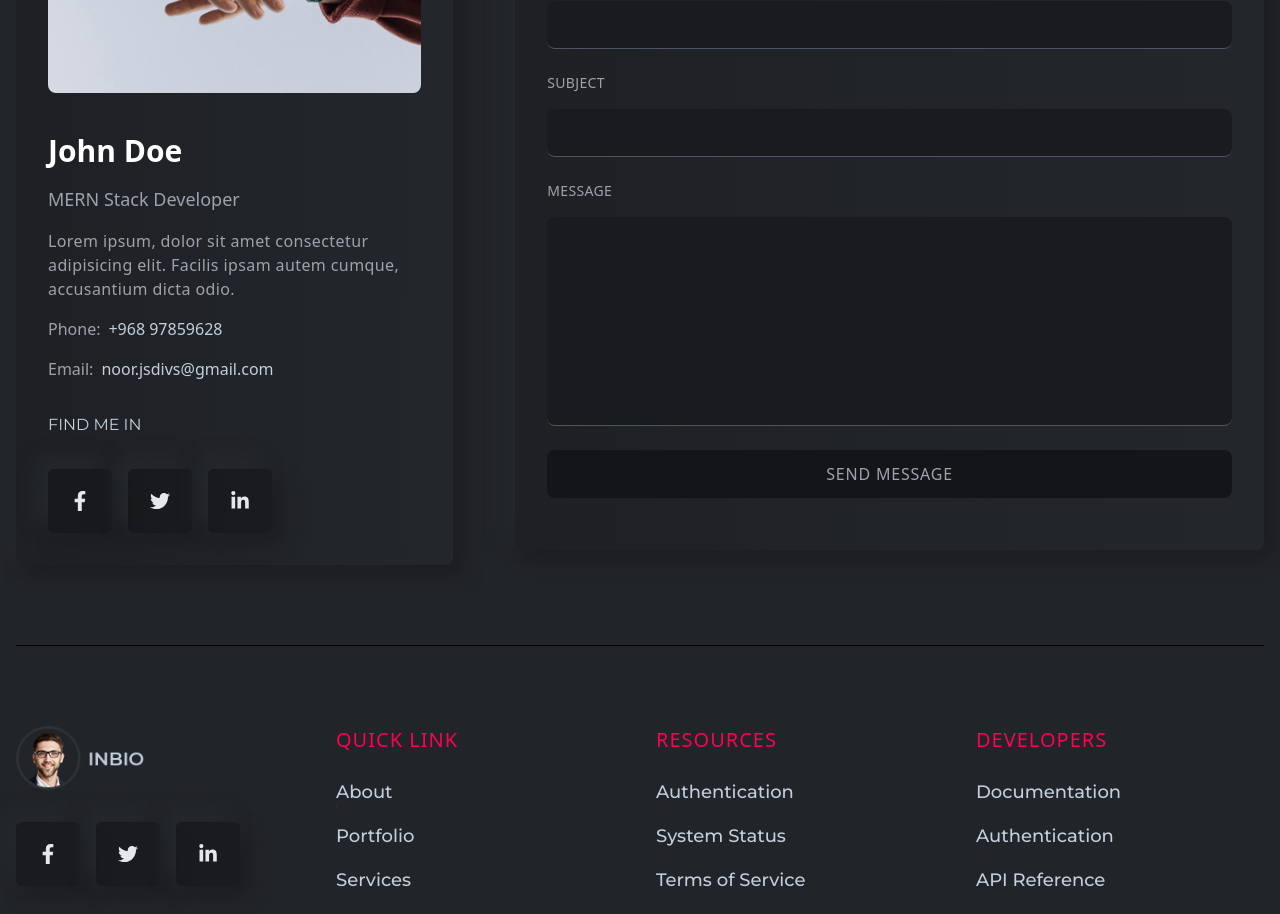
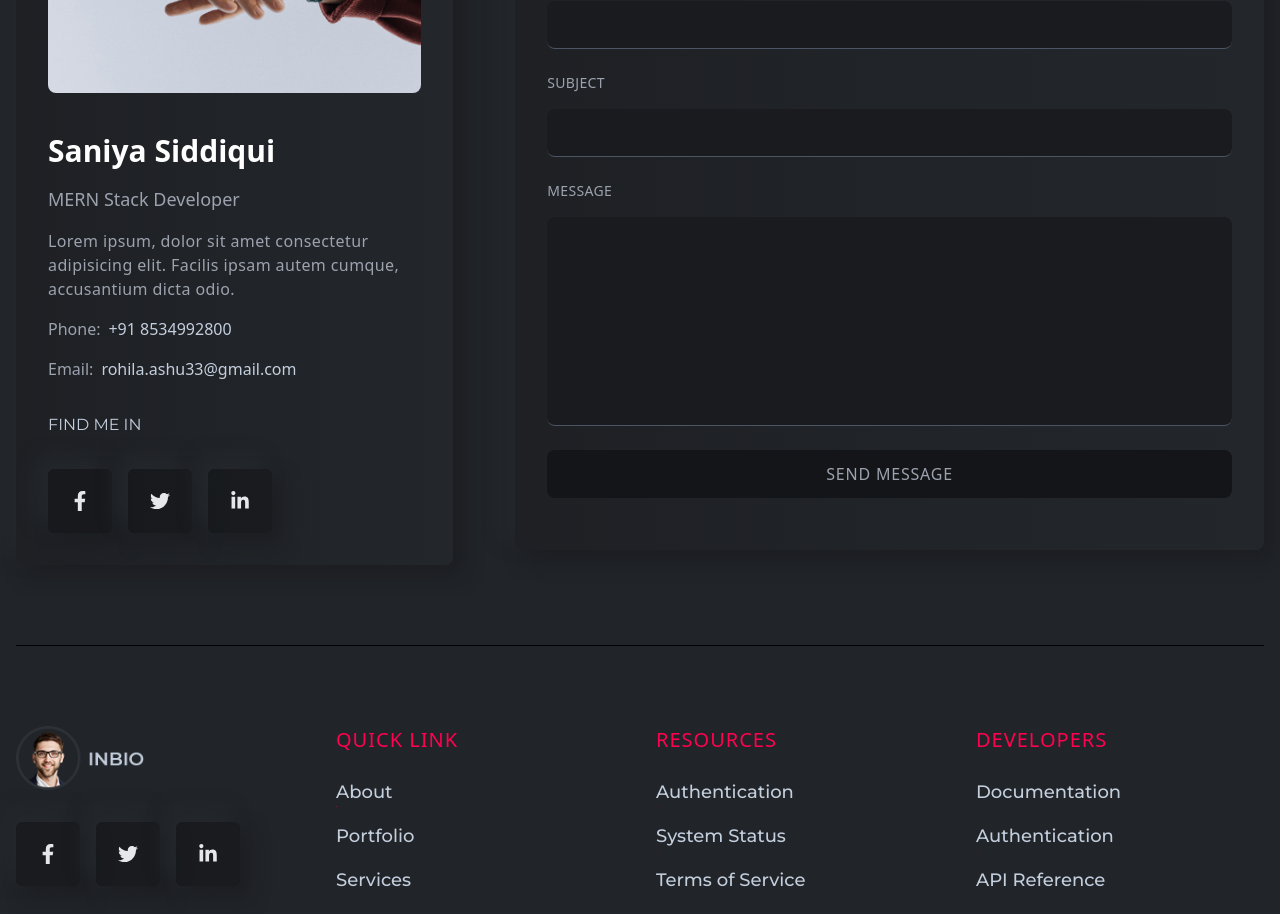
Before and after one commit to Amit-Rohila33/portfoliowebsite, a React (Create React App) app: page / in a window 1280 px wide. Shown: the part 6060-6974 px from the top of the page. Built offline with nearby package versions, Linux system fonts and the light colour scheme.

Commit message:
Update ContactLeft.js

```diff
--- a/src/components/contact/ContactLeft.js
+++ b/src/components/contact/ContactLeft.js
@@ -11,7 +11,7 @@ const ContactLeft = () => {
         alt="contactImg"
       />
       <div className="flex flex-col gap-4">
-        <h3 className="text-3xl font-bold text-white">John Doe</h3>
+        <h3 className="text-3xl font-bold text-white">Saniya Siddiqui</h3>
         <p className="text-lg font-normal text-gray-400">
           MERN Stack Developer
         </p>
@@ -20,10 +20,10 @@ const ContactLeft = () => {
           ipsam autem cumque, accusantium dicta odio.
         </p>
         <p className="text-base text-gray-400 flex items-center gap-2">
-          Phone: <span className="text-lightText">+968 97859628</span>
+          Phone: <span className="text-lightText">+91 8534992800</span>
         </p>
         <p className="text-base text-gray-400 flex items-center gap-2">
-          Email: <span className="text-lightText">noor.jsdivs@gmail.com</span>
+          Email: <span className="text-lightText">rohila.ashu33@gmail.com</span>
         </p>
       </div>
       <div className="flex flex-col gap-4">
```
